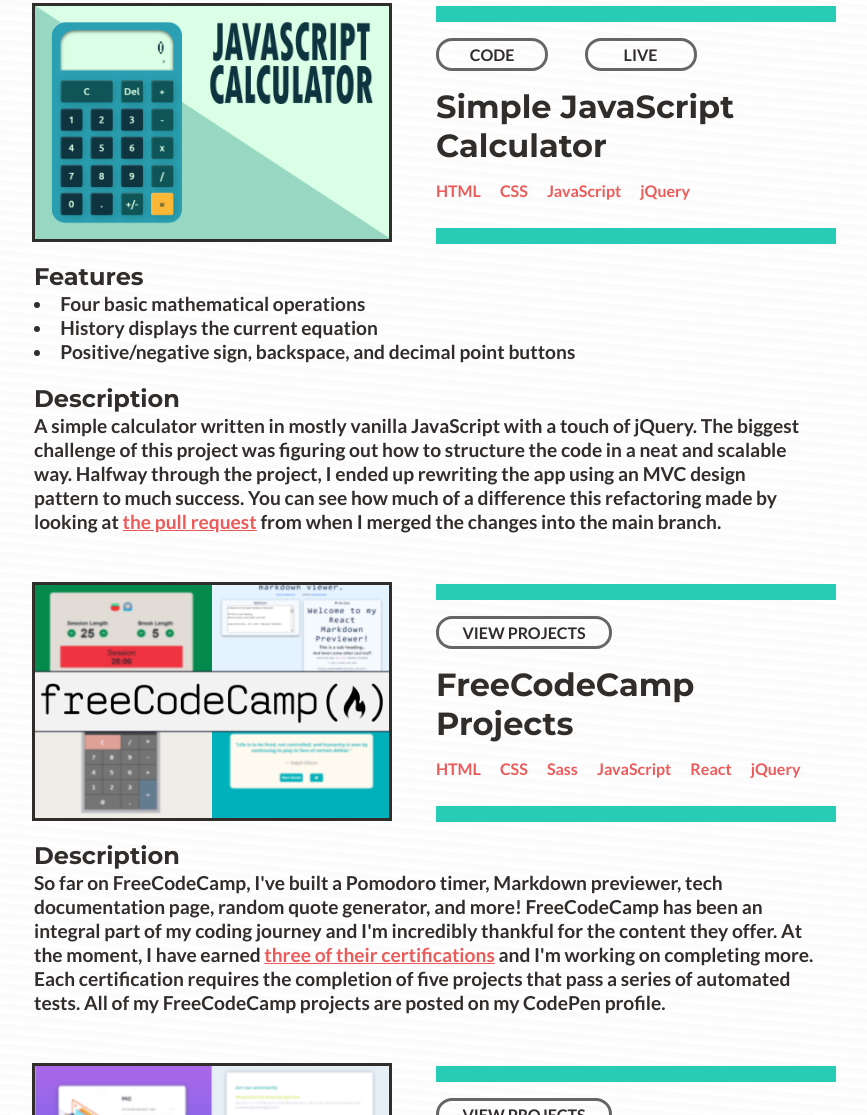
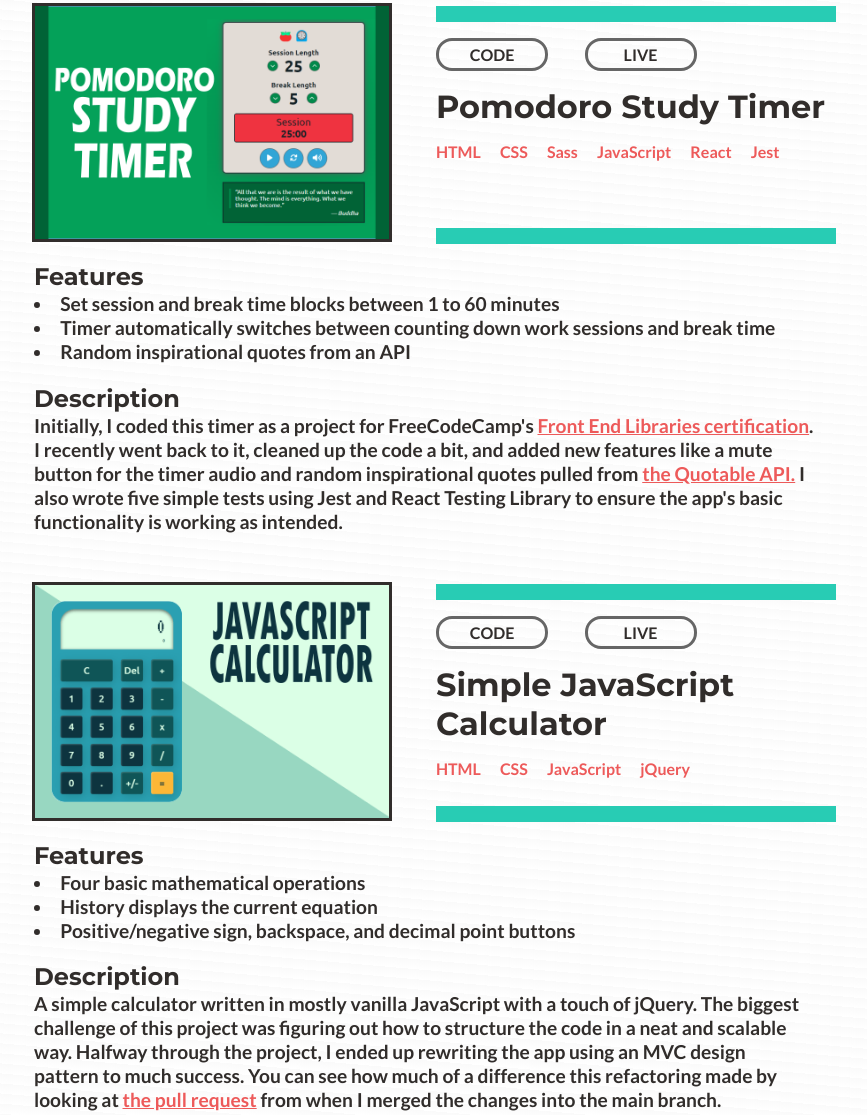
Before and after one commit to aharmon413/amber-harmon, a plain HTML site: page index.html in a window 1280 px wide. Shown: the part 1827-2942 px from the top of the page, without its empty margins (216-1083 px from the left). Drawn offline with nearby package versions, Linux system fonts and the light colour scheme.

Commit message:
Added Pomodoro timer project and updated resume

```diff
--- a/index.html
+++ b/index.html
@@ -154,6 +154,36 @@
             <div class="project">
                 <div class="project-header">
                     <div class="project-image">
+                        <img src="img/pomodoro.png" alt="Pomodoro Study Timer">
+                    </div>
+                    <div class="project-title">
+                        <a href="https://github.com/aharmon413/pomodoro-timer" class="code-link" target="_blank" aria-label="View the source code for Pomodoro Study Timer">CODE</a>
+                        <a href="https://aharmon413.github.io/pomodoro-timer/" class="live-link" target="_blank" aria-label="View a live demo of Pomodoro Study Timer">LIVE</a>
+                        <h3>Pomodoro Study Timer</h3>
+                        <div class="technologies">
+                            <p>HTML</p>
+                            <p>CSS</p>
+                            <p>Sass</p>
+                            <p>JavaScript</p>
+                            <p>React</p>
+                            <p>Jest</p>
+                        </div>
+                    </div>
+                </div>
+                <div class="project-description">
+                    <h4>Features</h4>
+                    <ul class="features">
+                        <li>Set session and break time blocks between 1 to 60 minutes</li>
+                        <li>Timer automatically switches between counting down work sessions and break time</li>
+                        <li>Random inspirational quotes from an API</li>
+                    </ul>
+                    <h4>Description</h4>
+                    <p>Initially, I coded this timer as a project for FreeCodeCamp's <a href="https://www.freecodecamp.org/learn/front-end-development-libraries/" target="_blank">Front End Libraries certification</a>. I recently went back to it, cleaned up the code a bit, and added new features like a mute button for the timer audio and random inspirational quotes pulled from <a href="https://github.com/lukePeavey/quotable" target="_blank">the Quotable API.</a> I also wrote five simple tests using Jest and React Testing Library to ensure the app's basic functionality is working as intended.</p>
+                </div>
+            </div>
+            <div class="project">
+                <div class="project-header">
+                    <div class="project-image">
                         <img src="img/calculator.png" alt="JavaScript calculator">
                     </div>
                     <div class="project-title">
```
Also changed, not shown: img/pomodoro.png (added), 1 other file.
